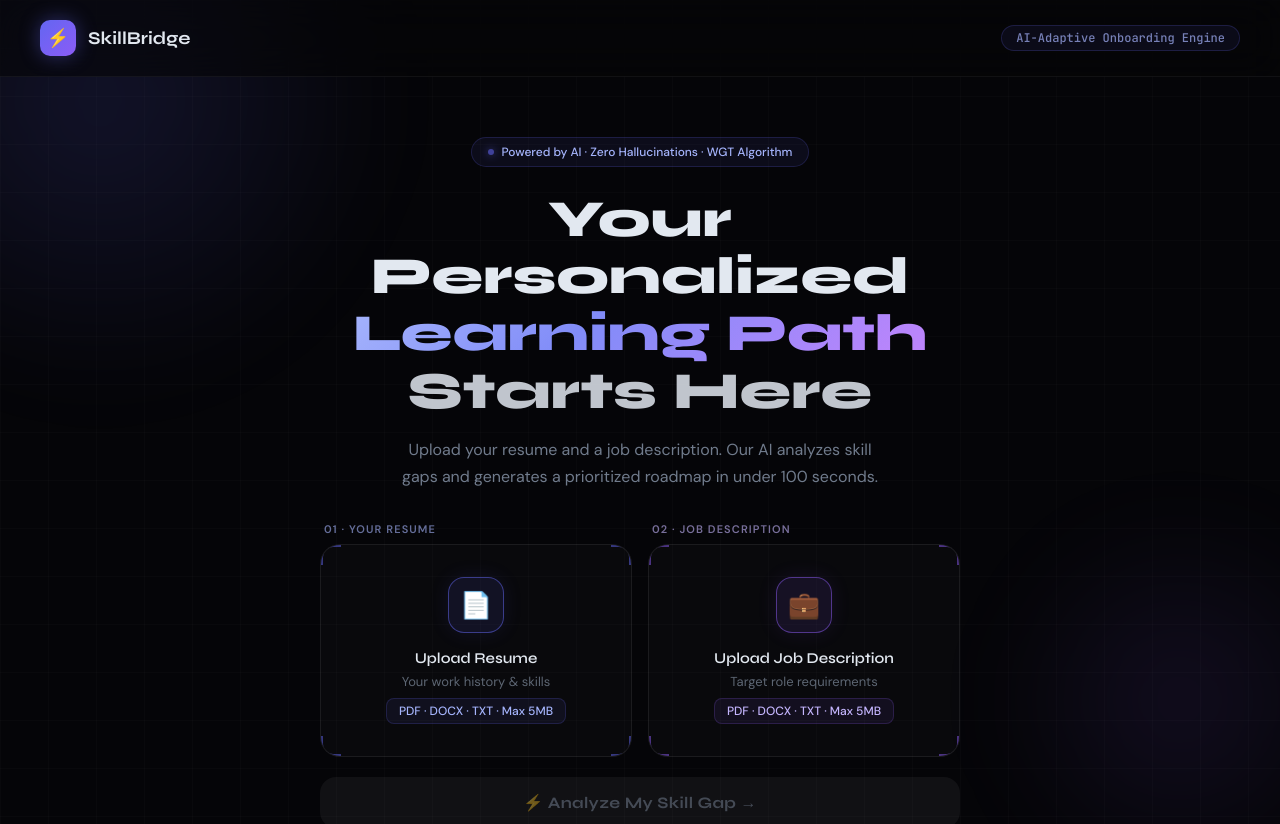
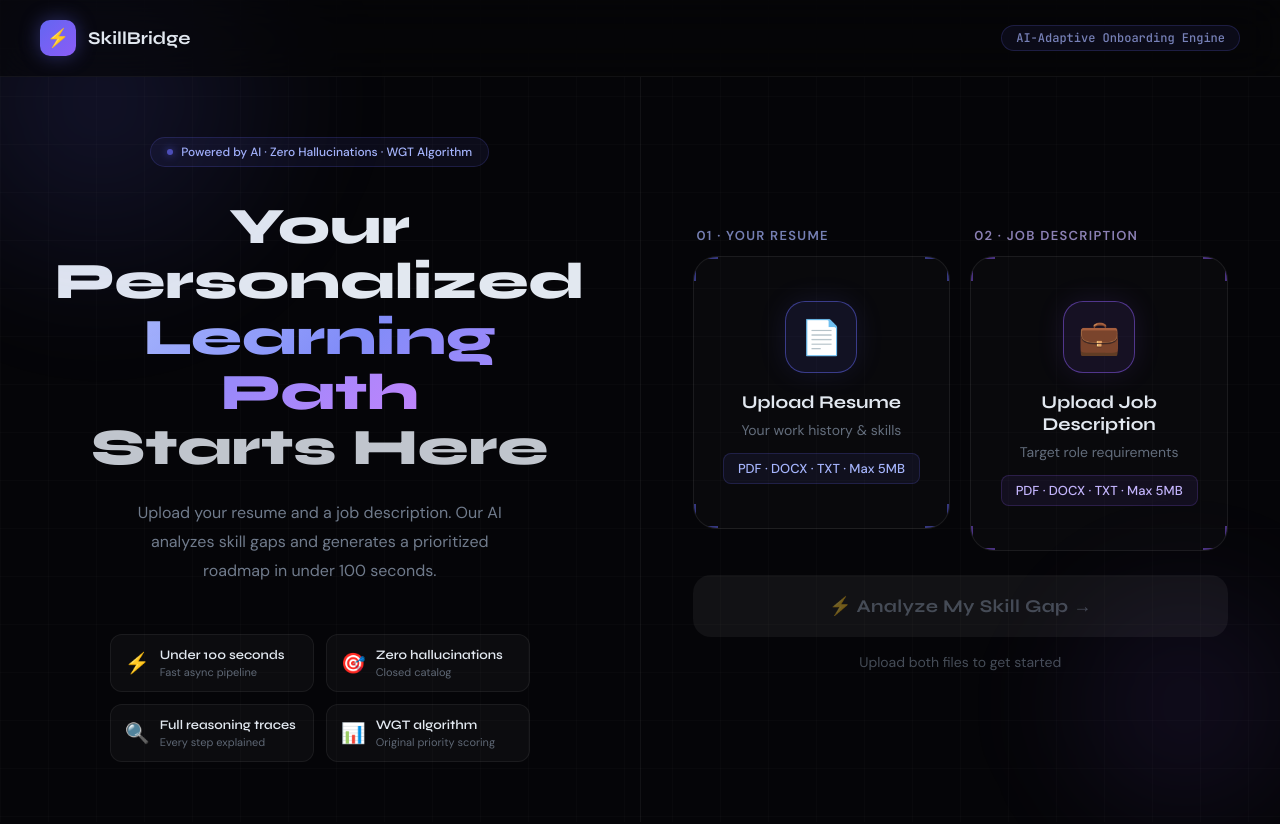
Before and after one commit to Arnav10090/SkillBridge, a React (Vite) app in the folder frontend/: page / in a window 1280 px wide. Shown: the top 824 px of the page. Built offline with nearby package versions, Linux system fonts and the light colour scheme; no server answers.

Commit message:
updated resume

```diff
--- a/frontend/src/components/UploadScreen.jsx
+++ b/frontend/src/components/UploadScreen.jsx
@@ -26,8 +26,8 @@ function DropZone({ label, sublabel, icon, file, onDrop, color }) {
     })
 
     const colors = {
-        indigo: { ring: 'rgba(99,102,241,0.5)', glow: 'rgba(99,102,241,0.1)', dot: '#6366f1', text: '#a5b4fc' },
-        violet: { ring: 'rgba(139,92,246,0.5)', glow: 'rgba(139,92,246,0.1)', dot: '#8b5cf6', text: '#c4b5fd' },
+        indigo: { ring: 'rgba(99,102,241,0.5)', glow: 'rgba(99,102,241,0.12)', text: '#a5b4fc' },
+        violet: { ring: 'rgba(139,92,246,0.5)', glow: 'rgba(139,92,246,0.12)', text: '#c4b5fd' },
     }
     const c = colors[color]
 
@@ -35,11 +35,12 @@ function DropZone({ label, sublabel, icon, file, onDrop, color }) {
         <div
             {...getRootProps()}
             style={{
-                background: isDragActive ? `rgba(${color === 'indigo' ? '99,102,241' : '139,92,246'},0.08)` :
-                    file ? 'rgba(16,185,129,0.05)' : 'rgba(255,255,255,0.02)',
+                background: isDragActive
+                    ? `rgba(${color === 'indigo' ? '99,102,241' : '139,92,246'},0.08)`
+                    : file ? 'rgba(16,185,129,0.05)' : 'rgba(255,255,255,0.02)',
                 border: `1px solid ${isDragActive ? c.ring : file ? 'rgba(16,185,129,0.3)' : 'rgba(255,255,255,0.07)'}`,
-                borderRadius: 20,
-                padding: '32px 24px',
+                borderRadius: 24,
+                padding: '44px 24px',
                 cursor: 'pointer',
                 transition: 'all 0.3s ease',
                 position: 'relative',
@@ -48,26 +49,24 @@ function DropZone({ label, sublabel, icon, file, onDrop, color }) {
             }}
         >
             <input {...getInputProps()} />
-
-            {/* Corner accents */}
             {!file && <>
-                <div style={{ position: 'absolute', top: 0, left: 0, width: 20, height: 20, borderTop: `2px solid ${c.ring}`, borderLeft: `2px solid ${c.ring}`, borderRadius: '12px 0 0 0' }} />
-                <div style={{ position: 'absolute', top: 0, right: 0, width: 20, height: 20, borderTop: `2px solid ${c.ring}`, borderRight: `2px solid ${c.ring}`, borderRadius: '0 12px 0 0' }} />
-                <div style={{ position: 'absolute', bottom: 0, left: 0, width: 20, height: 20, borderBottom: `2px solid ${c.ring}`, borderLeft: `2px solid ${c.ring}`, borderRadius: '0 0 0 12px' }} />
-                <div style={{ position: 'absolute', bottom: 0, right: 0, width: 20, height: 20, borderBottom: `2px solid ${c.ring}`, borderRight: `2px solid ${c.ring}`, borderRadius: '0 0 12px 0' }} />
+                <div style={{ position: 'absolute', top: 0, left: 0, width: 24, height: 24, borderTop: `2px solid ${c.ring}`, borderLeft: `2px solid ${c.ring}`, borderRadius: '14px 0 0 0' }} />
+                <div style={{ position: 'absolute', top: 0, right: 0, width: 24, height: 24, borderTop: `2px solid ${c.ring}`, borderRight: `2px solid ${c.ring}`, borderRadius: '0 14px 0 0' }} />
+                <div style={{ position: 'absolute', bottom: 0, left: 0, width: 24, height: 24, borderBottom: `2px solid ${c.ring}`, borderLeft: `2px solid ${c.ring}`, borderRadius: '0 0 0 14px' }} />
+                <div style={{ position: 'absolute', bottom: 0, right: 0, width: 24, height: 24, borderBottom: `2px solid ${c.ring}`, borderRight: `2px solid ${c.ring}`, borderRadius: '0 0 14px 0' }} />
             </>}
 
             <div style={{ textAlign: 'center' }}>
                 {file ? (
                     <>
                         <div style={{
-                            width: 56, height: 56, borderRadius: 16,
+                            width: 72, height: 72, borderRadius: 20,
                             background: 'rgba(16,185,129,0.1)', border: '1px solid rgba(16,185,129,0.3)',
                             display: 'flex', alignItems: 'center', justifyContent: 'center',
-                            margin: '0 auto 16px', fontSize: 24
+                            margin: '0 auto 16px', fontSize: 32
                         }}>✓</div>
-                        <div style={{ color: '#6ee7b7', fontFamily: 'Syne', fontWeight: 600, fontSize: 15, marginBottom: 4 }}>
-                            {file.name.length > 28 ? file.name.slice(0, 25) + '...' : file.name}
+                        <div style={{ color: '#6ee7b7', fontFamily: 'Syne', fontWeight: 700, fontSize: 16, marginBottom: 6 }}>
+                            {file.name.length > 22 ? file.name.slice(0, 19) + '...' : file.name}
                         </div>
                         <div style={{ color: 'rgba(100,116,139,0.8)', fontSize: 13 }}>
                             {(file.size / 1024).toFixed(1)} KB · Click to change
@@ -76,21 +75,21 @@ function DropZone({ label, sublabel, icon, file, onDrop, color }) {
                 ) : (
                     <>
                         <div style={{
-                            width: 56, height: 56, borderRadius: 16,
+                            width: 72, height: 72, borderRadius: 20,
                             background: `rgba(${color === 'indigo' ? '99,102,241' : '139,92,246'},0.1)`,
                             border: `1px solid ${c.ring}`,
                             display: 'flex', alignItems: 'center', justifyContent: 'center',
-                            margin: '0 auto 16px', fontSize: 26,
-                            boxShadow: `0 0 20px ${c.glow}`
+                            margin: '0 auto 18px', fontSize: 34,
+                            boxShadow: `0 0 28px ${c.glow}`
                         }}>{icon}</div>
-                        <div style={{ fontFamily: 'Syne', fontWeight: 600, color: '#e2e8f0', fontSize: 15, marginBottom: 6 }}>{label}</div>
-                        <div style={{ color: 'rgba(148,163,184,0.6)', fontSize: 13, marginBottom: 8 }}>{sublabel}</div>
+                        <div style={{ fontFamily: 'Syne', fontWeight: 700, color: '#e2e8f0', fontSize: 18, marginBottom: 8 }}>{label}</div>
+                        <div style={{ color: 'rgba(148,163,184,0.65)', fontSize: 14, marginBottom: 14 }}>{sublabel}</div>
                         <div style={{
                             display: 'inline-flex', alignItems: 'center', gap: 6,
                             background: `rgba(${color === 'indigo' ? '99,102,241' : '139,92,246'},0.08)`,
                             border: `1px solid rgba(${color === 'indigo' ? '99,102,241' : '139,92,246'},0.2)`,
-                            borderRadius: 8, padding: '4px 12px',
-                            color: c.text, fontSize: 12, fontWeight: 500
+                            borderRadius: 8, padding: '6px 14px',
+                            color: c.text, fontSize: 13, fontWeight: 500
                         }}>
                             {isDragActive ? '📂 Drop it here' : 'PDF · DOCX · TXT · Max 5MB'}
                         </div>
@@ -134,9 +133,8 @@ export default function UploadScreen() {
 
     return (
         <div className="mesh-bg grid-bg" style={{ minHeight: '100vh', display: 'flex', flexDirection: 'column' }}>
-            {/* Floating orbs */}
-            <FloatingOrb style={{ width: 600, height: 600, top: -200, left: -200 }} />
-            <FloatingOrb style={{ width: 400, height: 400, bottom: -100, right: -100, background: 'radial-gradient(circle, rgba(139,92,246,0.1) 0%, transparent 70%)' }} />
+            <FloatingOrb style={{ width: 500, height: 500, top: -150, left: -150 }} />
+            <FloatingOrb style={{ width: 350, height: 350, bottom: -80, right: -80, background: 'radial-gradient(circle, rgba(139,92,246,0.1) 0%, transparent 70%)' }} />
 
             {/* Header */}
             <header style={{
@@ -165,42 +163,88 @@ export default function UploadScreen() {
                 </div>
             </header>
 
-            {/* Main */}
-            <main style={{ flex: 1, display: 'flex', flexDirection: 'column', alignItems: 'center', justifyContent: 'center', padding: '60px 24px' }}>
-                <div style={{ maxWidth: 640, width: '100%' }} className="animate-fade-up">
+            {/* Main — 50/50 split */}
+            <main style={{ flex: 1, display: 'flex', alignItems: 'stretch' }}>
 
+                {/* ── LEFT: Hero — centered ─────────────────────────────── */}
+                <div style={{
+                    flex: 1,
+                    display: 'flex',
+                    flexDirection: 'column',
+                    alignItems: 'center',
+                    justifyContent: 'center',
+                    textAlign: 'center',
+                    padding: '60px 52px',
+                    borderRight: '1px solid rgba(255,255,255,0.05)',
+                }}>
                     {/* Badge */}
-                    <div style={{ textAlign: 'center', marginBottom: 32 }}>
                     <div style={{
                         display: 'inline-flex', alignItems: 'center', gap: 8,
                         background: 'rgba(99,102,241,0.08)', border: '1px solid rgba(99,102,241,0.2)',
-                            borderRadius: 24, padding: '6px 16px', marginBottom: 24
+                        borderRadius: 24, padding: '6px 16px', marginBottom: 32
                     }}>
                         <div style={{ width: 6, height: 6, borderRadius: '50%', background: '#6366f1', boxShadow: '0 0 8px #6366f1', animation: 'glow-pulse 2s ease-in-out infinite' }} />
                         <span style={{ fontSize: 12, color: '#a5b4fc', fontWeight: 500 }}>Powered by AI · Zero Hallucinations · WGT Algorithm</span>
                     </div>
 
-                        <h1 style={{ fontFamily: 'Syne', fontWeight: 800, fontSize: 'clamp(36px,5vw,52px)', lineHeight: 1.1, marginBottom: 16 }}>
-                            Your Personalized<br />
+                    {/* Heading */}
+                    <h1 style={{ fontFamily: 'Syne', fontWeight: 800, fontSize: 'clamp(38px,4vw,60px)', lineHeight: 1.08, marginBottom: 24 }}>
+                        Your<br />
+                        Personalized<br />
                         <span className="gradient-text">Learning Path</span><br />
                         <span style={{ color: 'rgba(226,232,240,0.85)' }}>Starts Here</span>
                     </h1>
-                        <p style={{ color: 'rgba(148,163,184,0.75)', fontSize: 16, lineHeight: 1.7, maxWidth: 480, margin: '0 auto' }}>
+
+                    {/* Description */}
+                    <p style={{ color: 'rgba(148,163,184,0.75)', fontSize: 16, lineHeight: 1.8, maxWidth: 400, marginBottom: 48 }}>
                         Upload your resume and a job description. Our AI analyzes skill gaps
                         and generates a prioritized roadmap in under 100 seconds.
                     </p>
+
+                    {/* Feature pills — 2x2 centered grid */}
+                    <div style={{ display: 'grid', gridTemplateColumns: '1fr 1fr', gap: 12, width: '100%', maxWidth: 420 }}>
+                        {[
+                            ['⚡', 'Under 100 seconds', 'Fast async pipeline'],
+                            ['🎯', 'Zero hallucinations', 'Closed catalog'],
+                            ['🔍', 'Full reasoning traces', 'Every step explained'],
+                            ['📊', 'WGT algorithm', 'Original priority scoring'],
+                        ].map(([icon, title, desc]) => (
+                            <div key={title} style={{
+                                display: 'flex', alignItems: 'center', gap: 10,
+                                background: 'rgba(255,255,255,0.03)', border: '1px solid rgba(255,255,255,0.06)',
+                                borderRadius: 12, padding: '12px 14px', textAlign: 'left',
+                            }}>
+                                <span style={{ fontSize: 20, flexShrink: 0 }}>{icon}</span>
+                                <div>
+                                    <div style={{ fontSize: 13, fontWeight: 600, color: '#e2e8f0', fontFamily: 'Syne' }}>{title}</div>
+                                    <div style={{ fontSize: 11, color: 'rgba(148,163,184,0.6)', marginTop: 2 }}>{desc}</div>
+                                </div>
+                            </div>
+                        ))}
+                    </div>
                 </div>
 
-                    {/* Upload zones */}
-                    <div style={{ display: 'grid', gridTemplateColumns: '1fr 1fr', gap: 16, marginBottom: 20 }} className="animate-fade-up delay-200">
+                {/* ── RIGHT: Upload zones — larger ─────────────────────── */}
+                <div style={{
+                    flex: 1,
+                    display: 'flex',
+                    flexDirection: 'column',
+                    alignItems: 'center',
+                    justifyContent: 'center',
+                    padding: '60px 52px',
+                }}>
+                    <div style={{ width: '100%', maxWidth: 560 }}>
+
+                        {/* Drop zones */}
+                        <div style={{ display: 'grid', gridTemplateColumns: '1fr 1fr', gap: 20, marginBottom: 24 }}>
                             <div>
-                            <div style={{ fontSize: 11, fontWeight: 600, color: 'rgba(165,180,252,0.6)', letterSpacing: '0.1em', textTransform: 'uppercase', marginBottom: 8, paddingLeft: 4 }}>
+                                <div style={{ fontSize: 13, fontWeight: 600, color: 'rgba(165,180,252,0.7)', letterSpacing: '0.1em', textTransform: 'uppercase', marginBottom: 12, paddingLeft: 4 }}>
                                     01 · Your Resume
                                 </div>
                                 <DropZone label="Upload Resume" sublabel="Your work history & skills" icon="📄" file={resumeFile} onDrop={setResumeFile} color="indigo" />
                             </div>
                             <div>
-                            <div style={{ fontSize: 11, fontWeight: 600, color: 'rgba(196,181,253,0.6)', letterSpacing: '0.1em', textTransform: 'uppercase', marginBottom: 8, paddingLeft: 4 }}>
+                                <div style={{ fontSize: 13, fontWeight: 600, color: 'rgba(196,181,253,0.7)', letterSpacing: '0.1em', textTransform: 'uppercase', marginBottom: 12, paddingLeft: 4 }}>
                                     02 · Job Description
                                 </div>
                                 <DropZone label="Upload Job Description" sublabel="Target role requirements" icon="💼" file={jdFile} onDrop={setJdFile} color="violet" />
@@ -208,14 +252,13 @@ export default function UploadScreen() {
                         </div>
 
                         {/* CTA */}
-                    <div className="animate-fade-up delay-300">
                         <button
                             onClick={handleAnalyze}
                             disabled={!canAnalyze}
                             style={{
-                                width: '100%', padding: '16px 32px', borderRadius: 16,
+                                width: '100%', padding: '20px 32px', borderRadius: 18,
                                 border: 'none', cursor: canAnalyze ? 'pointer' : 'not-allowed',
-                                fontSize: 16, fontFamily: 'Syne', fontWeight: 700, letterSpacing: '0.02em',
+                                fontSize: 18, fontFamily: 'Syne', fontWeight: 700, letterSpacing: '0.02em',
                                 display: 'flex', alignItems: 'center', justifyContent: 'center', gap: 10,
                                 transition: 'all 0.3s ease',
                                 background: canAnalyze
@@ -223,33 +266,23 @@ export default function UploadScreen() {
                                     : 'rgba(255,255,255,0.05)',
                                 color: canAnalyze ? 'white' : 'rgba(148,163,184,0.4)',
                                 boxShadow: canAnalyze ? '0 0 40px rgba(99,102,241,0.35), 0 8px 32px rgba(99,102,241,0.2)' : 'none',
-                                transform: canAnalyze ? 'translateY(0)' : 'none',
                             }}
                             onMouseEnter={e => { if (canAnalyze) { e.target.style.transform = 'translateY(-2px)'; e.target.style.boxShadow = '0 0 60px rgba(99,102,241,0.5), 0 12px 40px rgba(99,102,241,0.3)' } }}
                             onMouseLeave={e => { if (canAnalyze) { e.target.style.transform = 'translateY(0)'; e.target.style.boxShadow = '0 0 40px rgba(99,102,241,0.35), 0 8px 32px rgba(99,102,241,0.2)' } }}
                         >
                             ⚡ Analyze My Skill Gap →
                         </button>
+
+                        {/* Status hint */}
+                        <p style={{ textAlign: 'center', marginTop: 16, fontSize: 14, color: 'rgba(148,163,184,0.45)' }}>
+                            {!resumeFile && !jdFile && 'Upload both files to get started'}
+                            {resumeFile && !jdFile && 'Now upload the job description →'}
+                            {!resumeFile && jdFile && 'Now upload your resume →'}
+                            {resumeFile && jdFile && '✓ Ready — click Analyze to begin'}
+                        </p>
+                    </div>
                 </div>
 
-                    {/* Feature pills */}
-                    <div style={{ display: 'flex', justifyContent: 'center', gap: 12, marginTop: 24, flexWrap: 'wrap' }} className="animate-fade-up delay-400">
-                        {[
-                            ['⚡', 'Under 100 seconds'],
-                            ['🎯', 'Zero hallucinations'],
-                            ['🔍', 'Full reasoning traces'],
-                            ['📊', 'WGT algorithm'],
-                        ].map(([icon, text]) => (
-                            <div key={text} style={{
-                                display: 'flex', alignItems: 'center', gap: 6,
-                                background: 'rgba(255,255,255,0.03)', border: '1px solid rgba(255,255,255,0.06)',
-                                borderRadius: 20, padding: '6px 14px', fontSize: 12, color: 'rgba(148,163,184,0.7)'
-                            }}>
-                                <span style={{ fontSize: 14 }}>{icon}</span> {text}
-                            </div>
-                        ))}
-                    </div>
-                </div>
             </main>
         </div>
     )
```
Also changed, not shown: 1 other file (tests, documents, lock files or other folders). Lines whose indentation alone changed are shown as unchanged.
